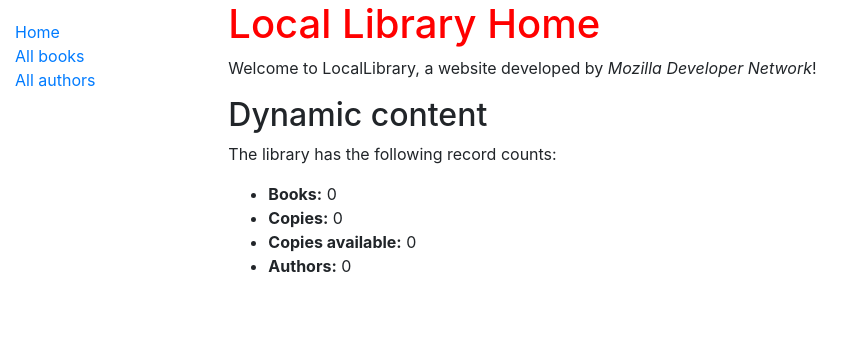
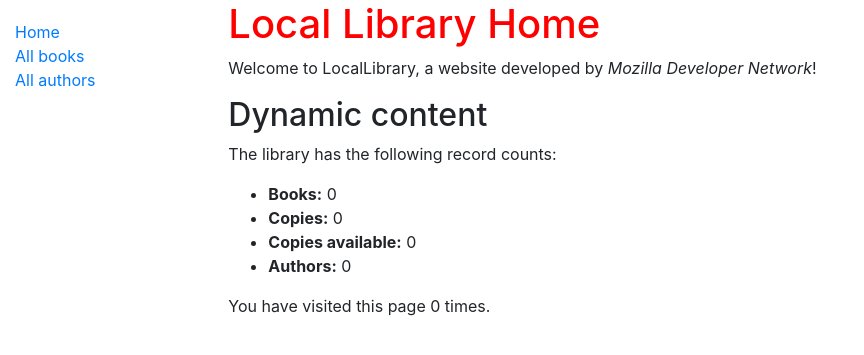
Before and after one commit to pato909/locallibrary, a Django app: page /catalog/ in a window 1280 px wide. Shown: the top 355 px of the page, without its empty margins (0-864 px from the left). Run offline with Django 3.2, Linux system fonts and the light colour scheme; data that the repository does not hold is empty.

Commit message:
feat(session): Use Session to count visit user

```diff
--- a/catalog/templates/index.html
+++ b/catalog/templates/index.html
@@ -15,4 +15,5 @@
         <li><strong>Copies available:</strong> {{ num_instances_available }}</li>
         <li><strong>Authors:</strong> {{ num_authors }}</li>
     </ul>
+    <p>You have visited this page {{ num_visits }} time{{ num_visits|pluralize }}.</p>
 {% endblock %}
--- a/catalog/views.py
+++ b/catalog/views.py
@@ -3,8 +3,11 @@ from django.views import generic
 
 from .models import Book, BookInstance, Author
 
+NUM_VISITS = 'num_visits'
 
 # Create your views here.
+
+
 def index(request):
     """View function for home page of site."""
 
@@ -18,11 +21,15 @@ def index(request):
     # The 'all()' is implied by default.
     num_authors = Author.objects.count()
 
+    num_visits = request.session.get(NUM_VISITS, 0)
+    request.session[NUM_VISITS] = num_visits + 1
+
     context = {
         'num_books': num_books,
         'num_instances': num_instances,
         'num_instances_available': num_instances_available,
         'num_authors': num_authors,
+        NUM_VISITS: num_visits,
     }
 
     # Render the HTML template index.html with the data in the context variable
```
Also changed, not shown: 1 other file. Lines whose indentation alone changed are shown as unchanged.
